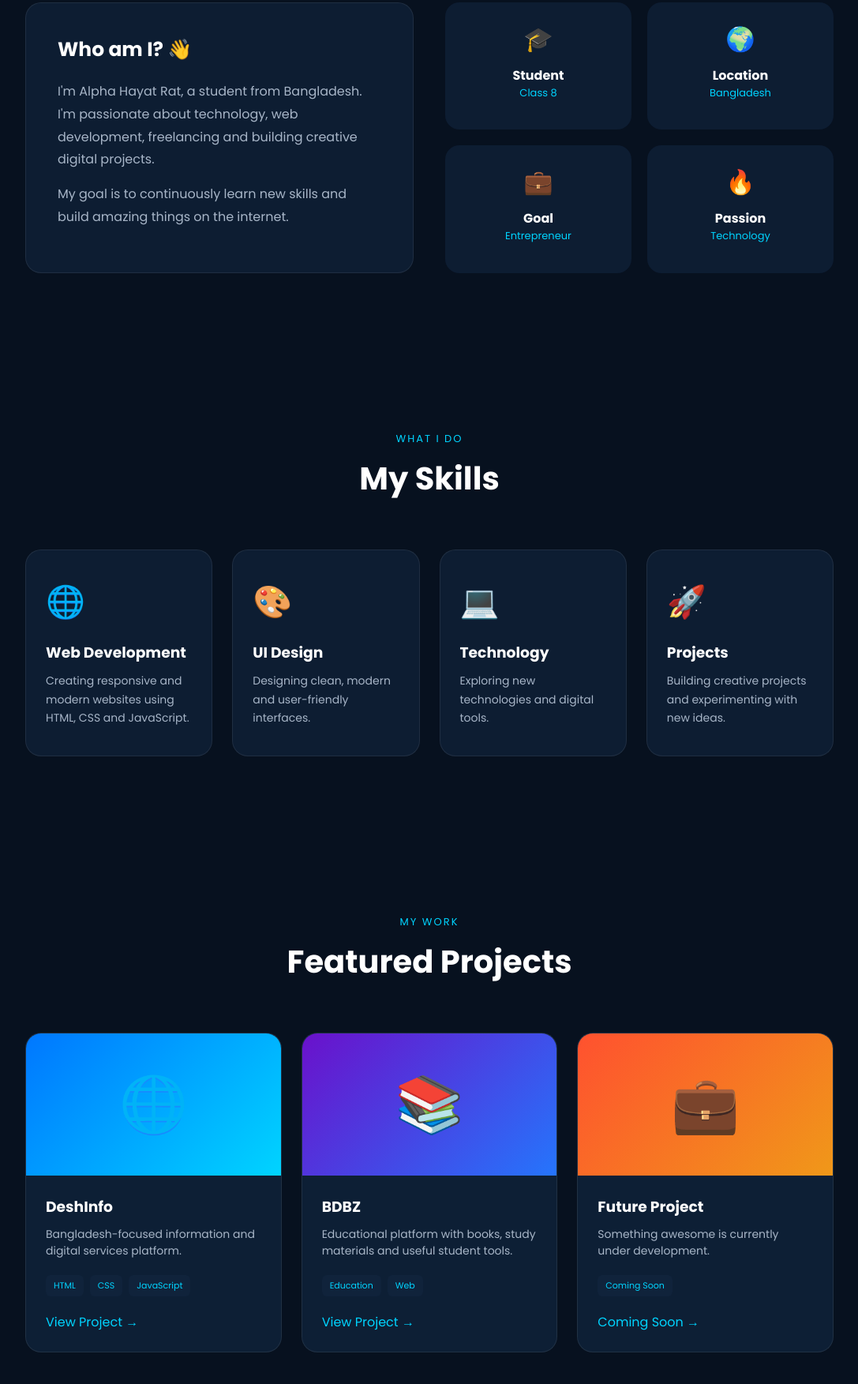
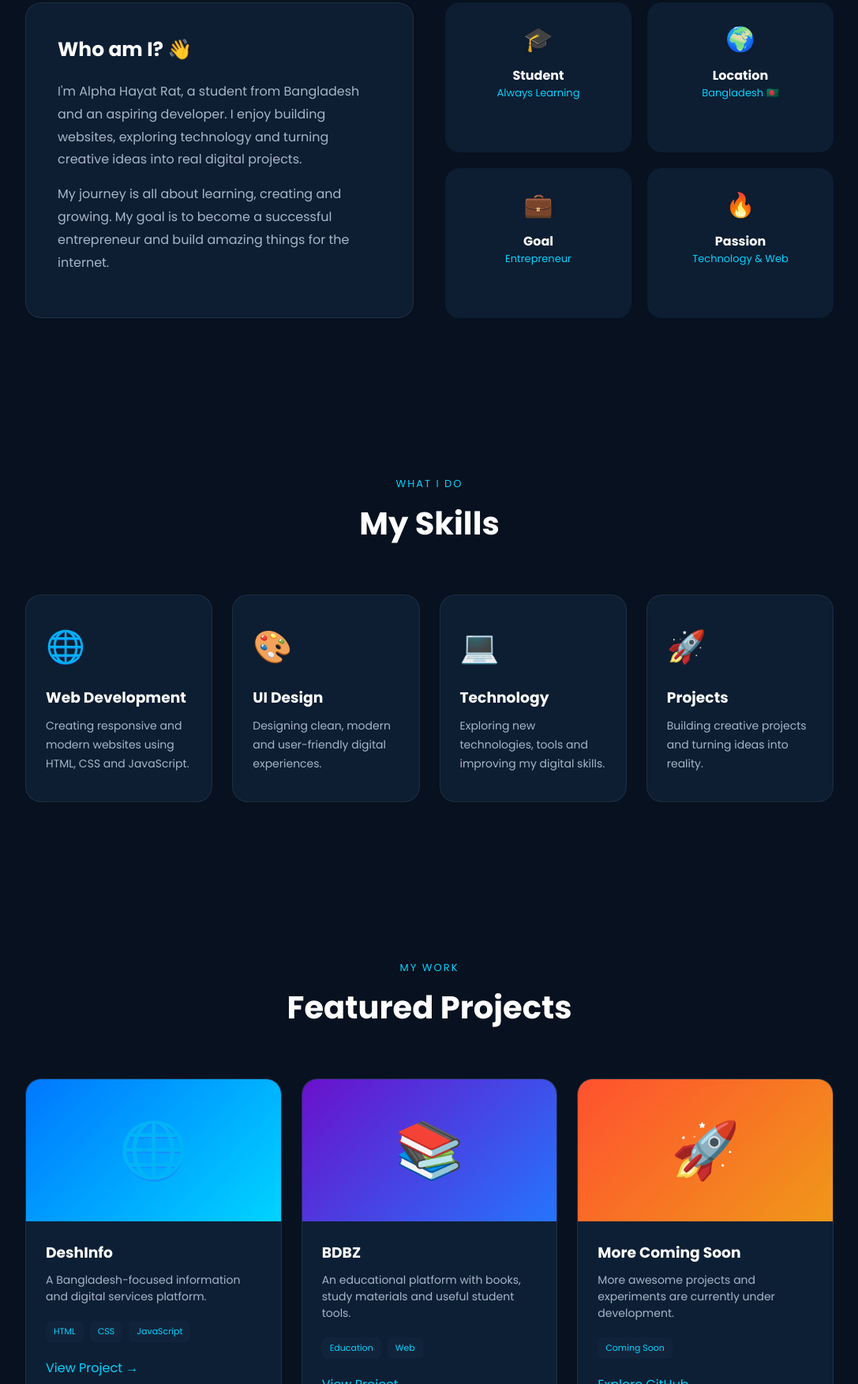
Before and after one commit to alpha-hr-bd/portfolio, a plain HTML site: page index.html in a window 1280 px wide. Shown: the part 1047-2800 px from the top of the page at 79% size, without its empty margins (96-1183 px from the left). Drawn offline with Linux system fonts and the light colour scheme.

Commit message:
Update index.html

```diff
--- a/index.html
+++ b/index.html
@@ -11,13 +11,10 @@
     <link rel="preconnect" href="https://fonts.googleapis.com">
     <link rel="preconnect" href="https://fonts.gstatic.com" crossorigin>
     <link href="https://fonts.googleapis.com/css2?family=Poppins:wght@400;500;600;700;800&display=swap" rel="stylesheet">
-
-    <script src="https://kit.fontawesome.com/your-kit.js" crossorigin="anonymous"></script>
 </head>
 
 <body>
 
-    <!-- BACKGROUND -->
     <div class="bg"></div>
 
     <!-- NAVBAR -->
@@ -45,18 +42,17 @@
 
             <p class="hello">👋 Hello, I'm</p>
 
-            <h1>
-                Alpha Hayat Rat
-            </h1>
+            <h1>Alpha Hayat Rat</h1>
 
             <h2>
                 I'm a <span id="typing"></span>
             </h2>
 
             <p class="description">
-                Student, web enthusiast and future entrepreneur.
-                I love creating websites, digital projects and learning
-                new technologies.
+                ⚡ Turning ideas into digital experiences.
+                I'm a student, developer and creator who loves building
+                websites, learning technology and creating awesome projects.
+                🚀 Building. Learning. Growing.
             </p>
 
             <div class="hero-buttons">
@@ -79,11 +75,12 @@
             <div class="profile-glow"></div>
 
             <div class="profile-image">
-                <img src="https://via.placeholder.com/500" alt="Profile">
+                <!-- নিজের ছবি দিলে এই src change করবি -->
+                <img src="https://via.placeholder.com/500" alt="Alpha Hayat Rat">
             </div>
 
             <div class="floating-card card1">
-                💻 Web Developer
+                💻 Developer & Creator
             </div>
 
             <div class="floating-card card2">
@@ -93,7 +90,6 @@
         </div>
 
     </section>
-
 
 
     <!-- ABOUT -->
@@ -111,14 +107,16 @@
                 <h3>Who am I? 👋</h3>
 
                 <p>
-                    I'm Alpha Hayat Rat, a student from Bangladesh.
-                    I'm passionate about technology, web development,
-                    freelancing and building creative digital projects.
+                    I'm Alpha Hayat Rat, a student from Bangladesh and
+                    an aspiring developer. I enjoy building websites,
+                    exploring technology and turning creative ideas
+                    into real digital projects.
                 </p>
 
                 <p>
-                    My goal is to continuously learn new skills and
-                    build amazing things on the internet.
+                    My journey is all about learning, creating and growing.
+                    My goal is to become a successful entrepreneur and
+                    build amazing things for the internet.
                 </p>
 
             </div>
@@ -129,13 +127,13 @@
                 <div class="info-card">
                     <span>🎓</span>
                     <h4>Student</h4>
-                    <p>Class 8</p>
+                    <p>Always Learning</p>
                 </div>
 
                 <div class="info-card">
                     <span>🌍</span>
                     <h4>Location</h4>
-                    <p>Bangladesh</p>
+                    <p>Bangladesh 🇧🇩</p>
                 </div>
 
                 <div class="info-card">
@@ -147,7 +145,7 @@
                 <div class="info-card">
                     <span>🔥</span>
                     <h4>Passion</h4>
-                    <p>Technology</p>
+                    <p>Technology & Web</p>
                 </div>
 
             </div>
@@ -157,22 +155,18 @@
     </section>
 
 
-
     <!-- SKILLS -->
     <section id="skills" class="section">
 
         <div class="section-title">
-
             <p>WHAT I DO</p>
             <h2>My Skills</h2>
-
         </div>
 
 
         <div class="skills-grid">
 
             <div class="skill-card">
-
                 <div class="skill-icon">🌐</div>
 
                 <h3>Web Development</h3>
@@ -181,47 +175,42 @@
                     Creating responsive and modern websites using
                     HTML, CSS and JavaScript.
                 </p>
-
             </div>
 
 
             <div class="skill-card">
-
                 <div class="skill-icon">🎨</div>
 
                 <h3>UI Design</h3>
 
                 <p>
-                    Designing clean, modern and user-friendly interfaces.
+                    Designing clean, modern and user-friendly
+                    digital experiences.
                 </p>
-
             </div>
 
 
             <div class="skill-card">
-
                 <div class="skill-icon">💻</div>
 
                 <h3>Technology</h3>
 
                 <p>
-                    Exploring new technologies and digital tools.
+                    Exploring new technologies, tools and
+                    improving my digital skills.
                 </p>
-
             </div>
 
 
             <div class="skill-card">
-
                 <div class="skill-icon">🚀</div>
 
                 <h3>Projects</h3>
 
                 <p>
-                    Building creative projects and experimenting with
-                    new ideas.
+                    Building creative projects and turning
+                    ideas into reality.
                 </p>
-
             </div>
 
         </div>
@@ -229,20 +218,16 @@
     </section>
 
 
-
     <!-- PROJECTS -->
     <section id="projects" class="section">
 
         <div class="section-title">
-
             <p>MY WORK</p>
             <h2>Featured Projects</h2>
-
         </div>
 
 
         <div class="projects-grid">
-
 
             <div class="project-card">
 
@@ -255,26 +240,25 @@
                     <h3>DeshInfo</h3>
 
                     <p>
-                        Bangladesh-focused information and digital
-                        services platform.
+                        A Bangladesh-focused information and
+                        digital services platform.
                     </p>
 
                     <div class="tags">
-
                         <span>HTML</span>
                         <span>CSS</span>
                         <span>JavaScript</span>
-
                     </div>
 
-                    <a href="#" class="project-btn">
+                    <a href="https://github.com/alphe-hr"
+                       target="_blank"
+                       class="project-btn">
                         View Project →
                     </a>
 
                 </div>
 
             </div>
-
 
 
             <div class="project-card">
@@ -288,18 +272,18 @@
                     <h3>BDBZ</h3>
 
                     <p>
-                        Educational platform with books, study materials
-                        and useful student tools.
+                        An educational platform with books,
+                        study materials and useful student tools.
                     </p>
 
                     <div class="tags">
-
                         <span>Education</span>
                         <span>Web</span>
-
                     </div>
 
-                    <a href="#" class="project-btn">
+                    <a href="https://github.com/alphe-hr"
+                       target="_blank"
+                       class="project-btn">
                         View Project →
                     </a>
 
@@ -308,40 +292,38 @@
             </div>
 
 
-
             <div class="project-card">
 
                 <div class="project-image project3">
-                    💼
+                    🚀
                 </div>
 
                 <div class="project-content">
 
-                    <h3>Future Project</h3>
+                    <h3>More Coming Soon</h3>
 
                     <p>
-                        Something awesome is currently under development.
+                        More awesome projects and experiments
+                        are currently under development.
                     </p>
 
                     <div class="tags">
-
                         <span>Coming Soon</span>
-
                     </div>
 
-                    <a href="#" class="project-btn">
-                        Coming Soon →
+                    <a href="https://github.com/alphe-hr"
+                       target="_blank"
+                       class="project-btn">
+                        Explore GitHub →
                     </a>
 
                 </div>
 
             </div>
 
-
         </div>
 
     </section>
-
 
 
     <!-- GITHUB -->
@@ -352,19 +334,21 @@
             <h2>My GitHub 🚀</h2>
 
             <p>
-                Check out my projects, experiments and open-source work.
+                Check out my projects, experiments and
+                open-source work on GitHub.
             </p>
 
-            <a href="https://github.com/" target="_blank" class="github-btn">
+            <a href="https://github.com/alphe-hr"
+               target="_blank"
+               class="github-btn">
 
-                Visit GitHub →
+                Visit @alphe-hr →
 
             </a>
 
         </div>
 
     </section>
-
 
 
     <!-- CONTACT -->
@@ -387,24 +371,27 @@
 
             <div class="contact-buttons">
 
-                <a href="mailto:your@email.com">
+                <a href="mailto:cmdsfun@gmail.com">
                     📧 Email Me
                 </a>
 
-                <a href="https://github.com/" target="_blank">
+                <a href="https://github.com/alphe-hr"
+                   target="_blank">
                     💻 GitHub
                 </a>
 
             </div>
+
+            <p style="margin-top:20px;">
+                📧 cmdsfun@gmail.com
+            </p>
 
         </div>
 
     </section>
 
 
-
     <!-- FOOTER -->
-
     <footer>
 
         <h2>ALPHA.HR</h2>
```
